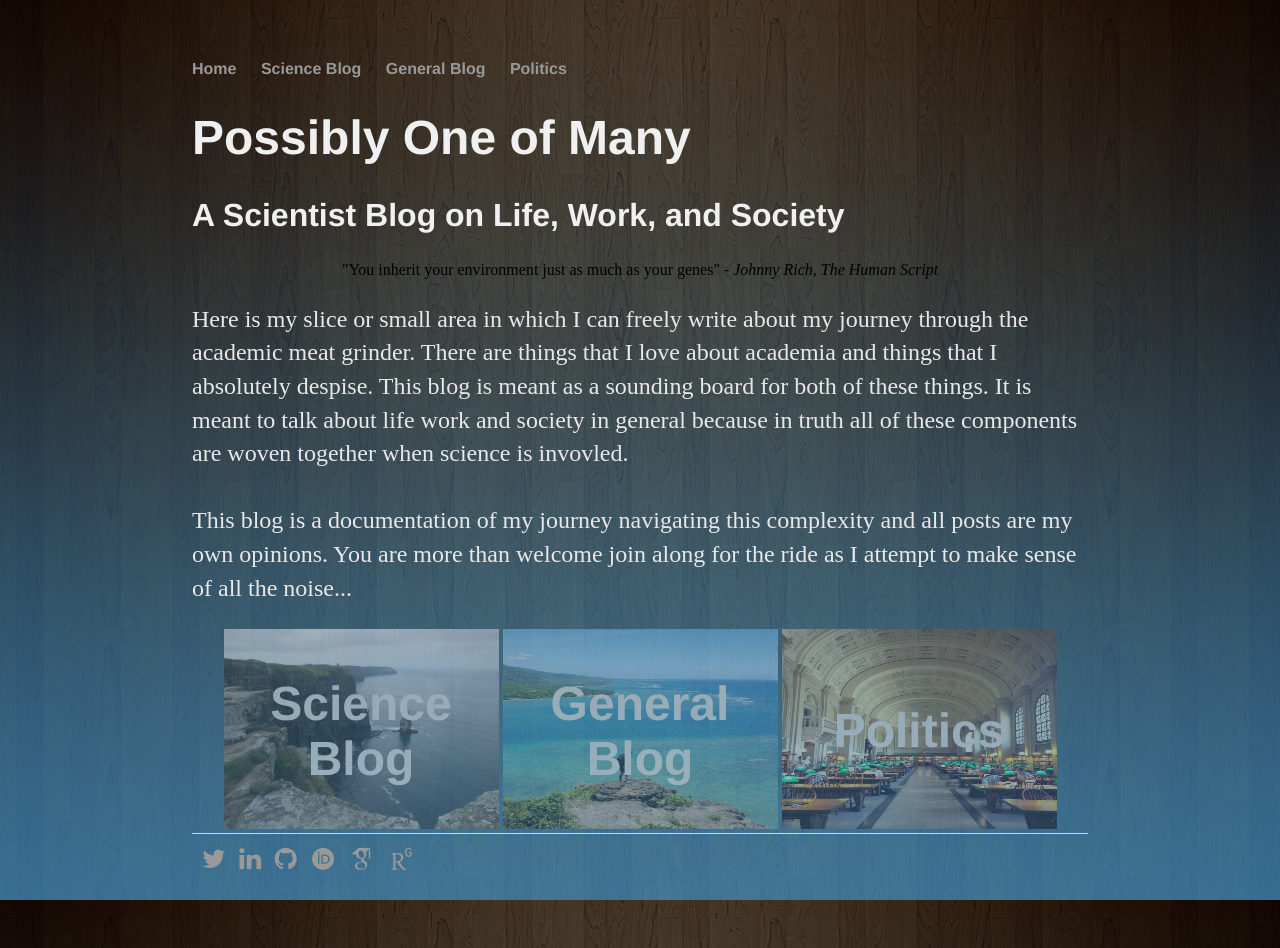
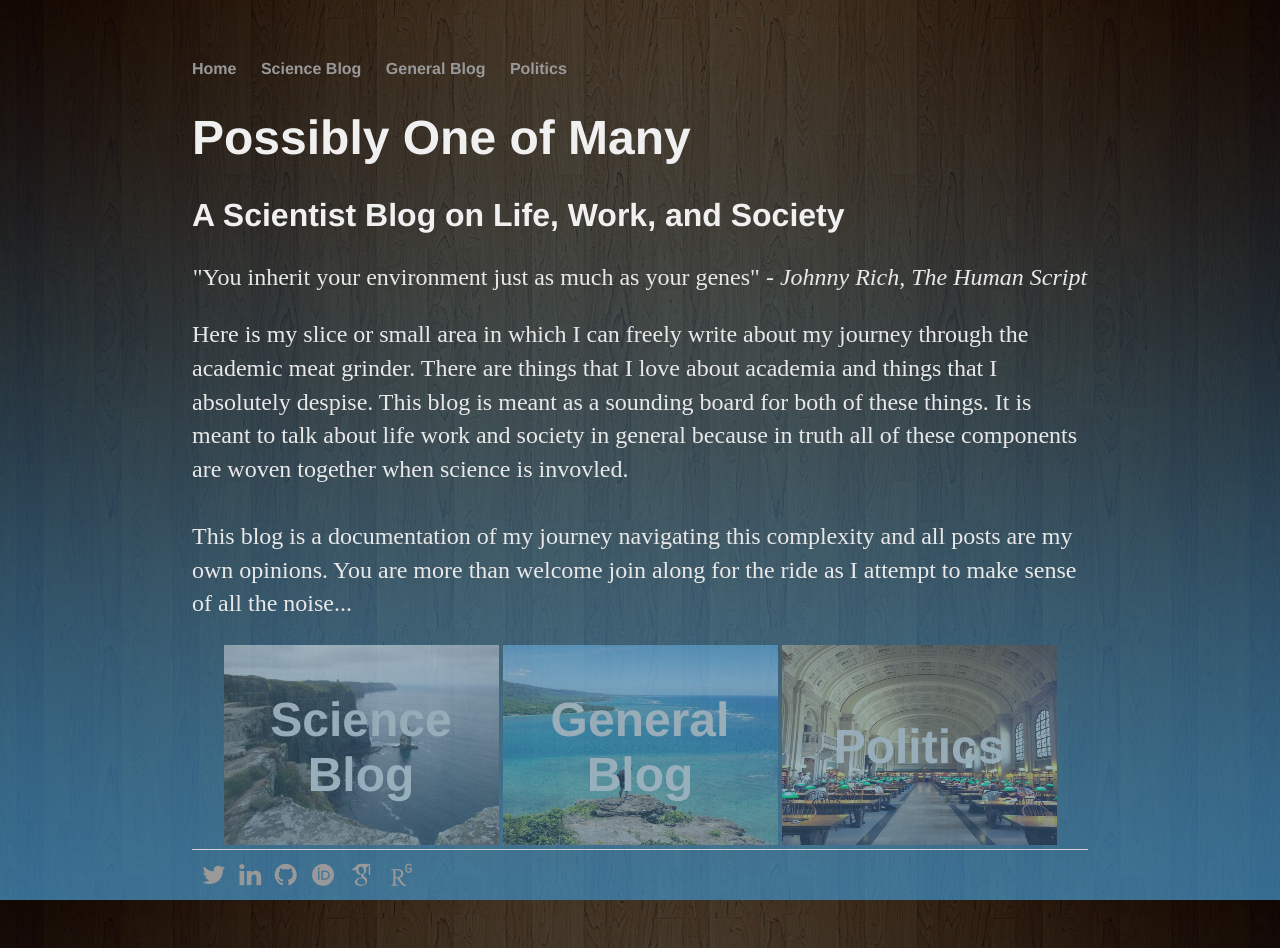
Before and after one commit to marcsze/marcsze.github.io, a Jekyll site: the page built from index.html, in a window 1280 px wide. Built offline with Jekyll 4.4.1, drawn with Linux system fonts in a browser that asks for light colours; some web fonts are replaced.

Commit message:
remove small fonting

```diff
--- a/index.html
+++ b/index.html
@@ -5,7 +5,7 @@
 <div class="blurb">
 	<h1>Possibly One of Many</h1>
 	<h2>A Scientist Blog on Life, Work, and Society</h2>
-	<p><center>"You inherit your environment just as much as your genes" - <em>Johnny Rich, The Human Script</em></center></p>
+	<center><p>"You inherit your environment just as much as your genes" - <em>Johnny Rich, The Human Script</em></p></center>
 
 	<p>
 	Here is my slice or small area in which I can freely write about my journey through the academic meat grinder. There are things
```
